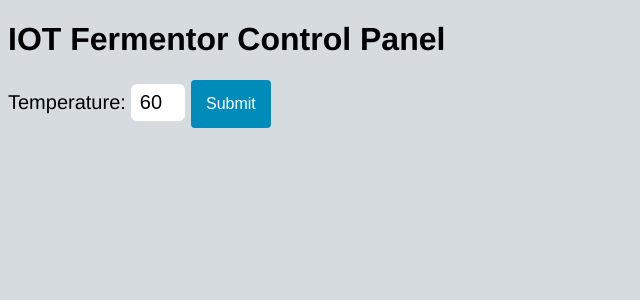
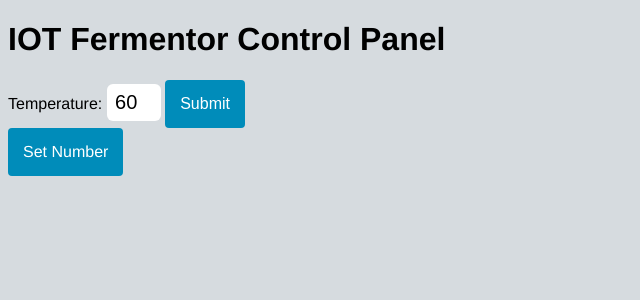
Before and after one commit to BarrettJB/IOTFermentor, a Flask app: template templates/demo.html in a window 1280 px wide. Shown: the top 300 px of the page, without its empty margins (0-640 px from the left). Run offline with Flask 2, Linux system fonts and the light colour scheme; the template is opened without the code that fills it, so the values that code supplies are empty.

Commit message:
Fixed stylesheet use int main.html

```diff
--- a/templates/demo.html
+++ b/templates/demo.html
@@ -1,15 +1,15 @@
 <!DOCTYPE html>
 
 <head>
-    <Title>IOT Fermentor</Title>
+    <Title>IOTFermentor</Title>
     <link rel="stylesheet" type="text/css" href="style.css">
 </head>
 <body>
     <h1>IOT Fermentor Control Panel</h1>
-    <p>Temperature:
+    Temperature:
     <input type="number" class="temp_field"  min="50" max="85" step="1" value="60">
-    <input type="submit" class="button">
-    </p>
+    <input type="submit" class="button"> <br>
+    <a href="main.html" class="button">Set Number</button>
 </body>
 
 
--- a/templates/main.html
+++ b/templates/main.html
@@ -1,7 +1,7 @@
 <!DOCTYPE html>
 <head>
     <title>RPi Web Server</title>
-    <link rel="stylesheet" type="text/css" href="style.css">
+    <link rel="stylesheet" type="text/css" href="{{ url_for('static', filename='style.css') }}">
 </head>
 
 <body>
```
Also changed, not shown: static/style.css (renamed from templates/style.css).
